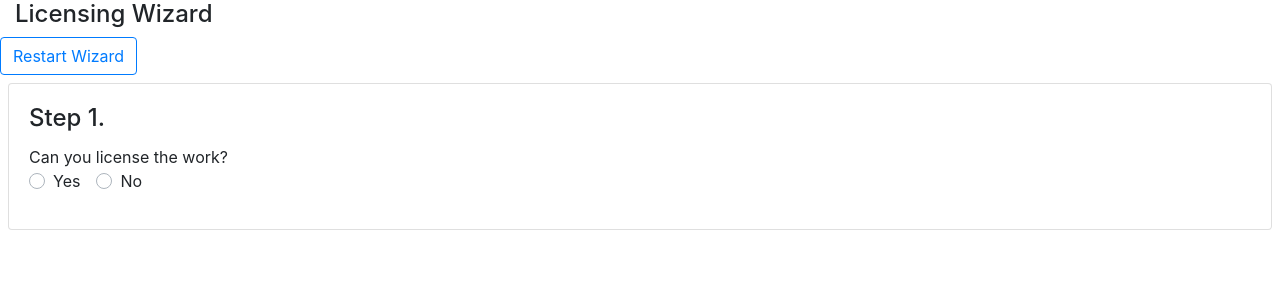
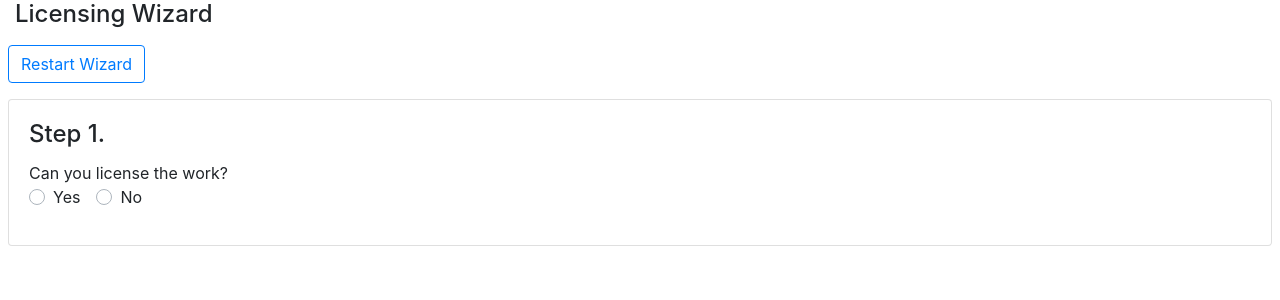
Before and after one commit to wveltkamp/licensing-wizard, a Nuxt app: page / in a window 1280 px wide. Shown: the top 300 px of the page. Built offline with nearby package versions, Linux system fonts and the light colour scheme.

Commit message:
fix button margin

```diff
--- a/pages/index.vue
+++ b/pages/index.vue
@@ -10,7 +10,7 @@
             <b-form id="form-license" ref="form-license">
                 <b-row>
                     <b-col>
-                        <b-button variant="outline-primary" @click="resetForm">Restart Wizard</b-button>
+                        <b-button class="m-2" variant="outline-primary" @click="resetForm">Restart Wizard</b-button>
                     </b-col>
                 </b-row>
                 <b-row>
```
